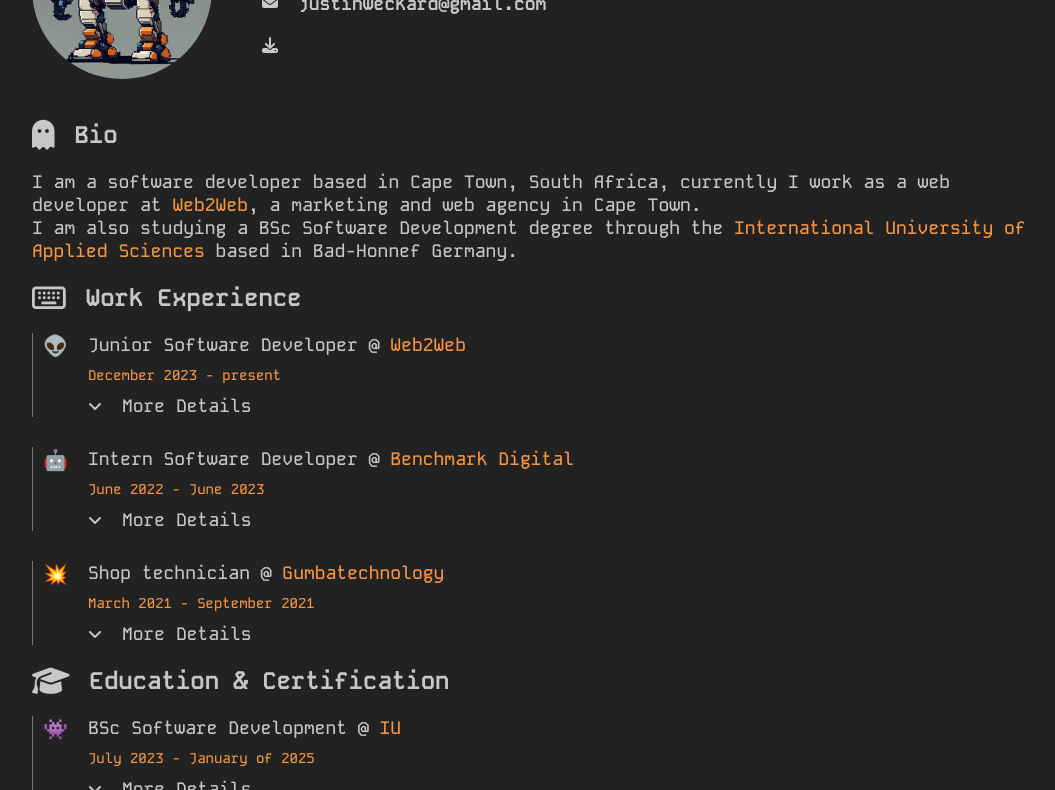
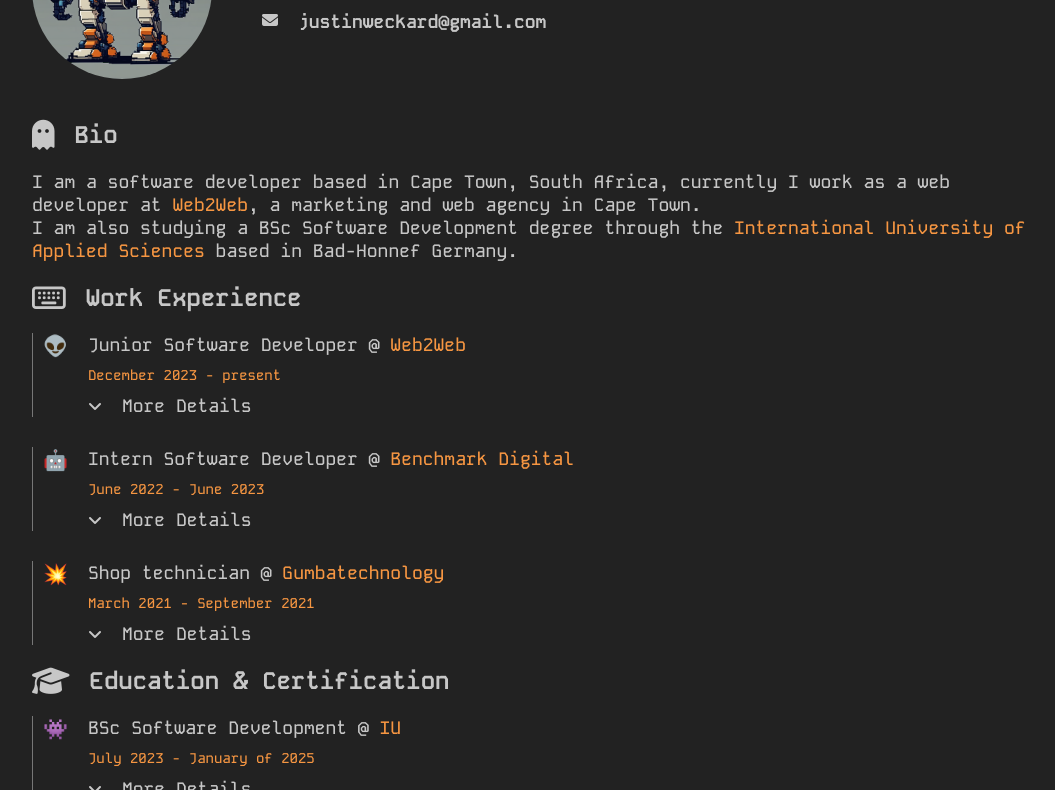
Before and after one commit to JustinEckard/justineckard.github.io, a plain HTML site: page index.html in a window 1280 px wide. Shown: the part 121-911 px from the top of the page, without its empty margins (108-1163 px from the left). Drawn offline with Linux system fonts and the light colour scheme.

Commit message:
Update index.html

```diff
--- a/index.html
+++ b/index.html
@@ -18,10 +18,10 @@
                 <i class="fa-solid fa-envelope"></i>
                 <h3><a href="mailto:justineckard02@gmail.com">justinweckard@gmail.com</a></h3>
             </div>
-            <div class="resume-download flex default-gap">
+<!--             <div class="resume-download flex default-gap">
                 <i class="fa-solid fa-download"></i>
-<!--                 <a class="text-secondary" href="#"><span>Download my pdf resume</span></a> -->
-            </div>
+                <a class="text-secondary" href="#"><span>Download my pdf resume</span></a>
+            </div> -->
         </div>
     </section>
 
```
